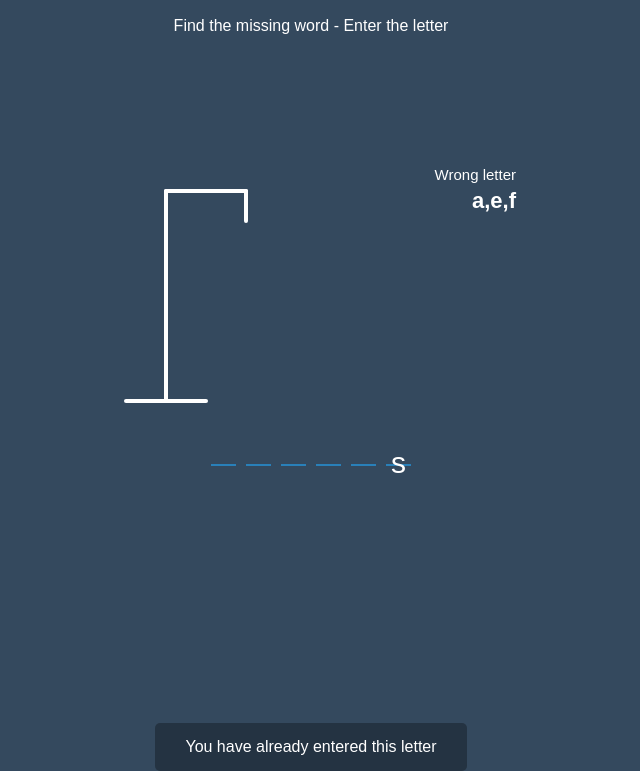
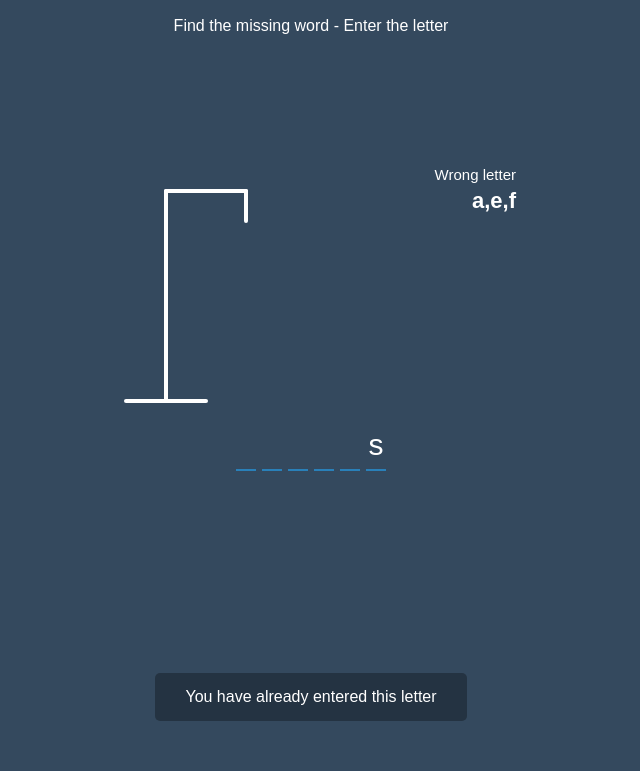
Before and after one commit to Saksham-garg/Amazing-Projects-Vanilla-JS-, a plain HTML site: page Hangman Game/index.html in a window 1280 px wide. Shown: the part 79-850 px from the top of the page, without its empty margins (329-969 px from the left). After the commit the page ends 800 px from the top, so only its background shows below. Drawn offline with Linux system fonts and the light colour scheme.

Commit message:
solved issue of word styling

```diff
--- a/Hangman Game/script.js
+++ b/Hangman Game/script.js
@@ -1,26 +1,19 @@
 const hangmanBodyParts = document.querySelectorAll('.figure-part')
-
 const wrongLetter = document.getElementsByClassName('wrong-letters')
-
 const wordEl = document.getElementById('word')
-
 const popup = document.getElementById('popup-container')
-
 const notification = document.getElementById('notification-container')
-
-
 const playBtn = document.getElementById('play-button')
-//Event Listener
-
 const finalMessage = document.getElementById('final-message')
 
+//Event Listener
 
 const wordsList = ["hello","giraffe","Programming","respite",'hubris']
 
 let correctLetters = ['s']
 let wrongLetters = []
+let selectedWord = wordsList[Math.floor(Math.random()* (wordsList.length))]
 
-let selectedWord = wordsList[Math.floor(Math.random()* (wordsList.length))]
 function displayLetter(){
     wordEl.innerHTML=
     `
--- a/Hangman Game/styles.css
+++ b/Hangman Game/styles.css
@@ -51,21 +51,22 @@ body{
     font-size: 22px;
 }
 .word{
-    display: inline-flex;
+    display: flex;
     position: absolute;
     bottom: 10px;
     left: 50%;
     transform: translateX(-50%);
+}
+.word .letter{
+    display: inline-flex;
+    border-bottom: 2px solid #2980b9;
+    margin: 5px;
+    font-size: 30px;
+    height: 50px;
+    width: 20px;
+    margin: 0px 3px;
     align-items: center;
     justify-content:center;
-}
-.word .letter{
-    border-bottom: 2px solid #2980b9;
-    margin: 5px;
-    padding: 0px 20px 15px 5px;
-    font-size: 30px;
-    height: 20px;
-    width: 20px;
 }
 
 .popup-container{
@@ -125,5 +126,5 @@ body{
     margin: 0;
 }
 .notification-container.show{
-    /* transform: translateY(-50px); */
+    transform: translateY(-50px);
 }
```
